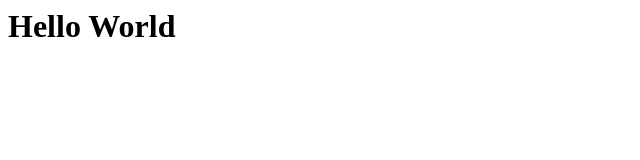
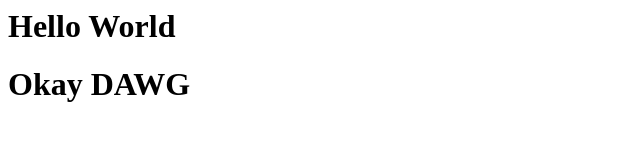
Before and after one commit to mosahel01/Tmps, a plain HTML site: page index.html in a window 1280 px wide. Shown: the whole page, without its empty margins (0-640 px from the left). Drawn offline with Linux system fonts and the light colour scheme.

Commit message:
NoodlesGay

```diff
--- a/index.html
+++ b/index.html
@@ -1 +1,6 @@
 <h1>Hello World</h1>
+<div>
+    <h1>
+        Okay DAWG
+    </h1>
+</div>
```
